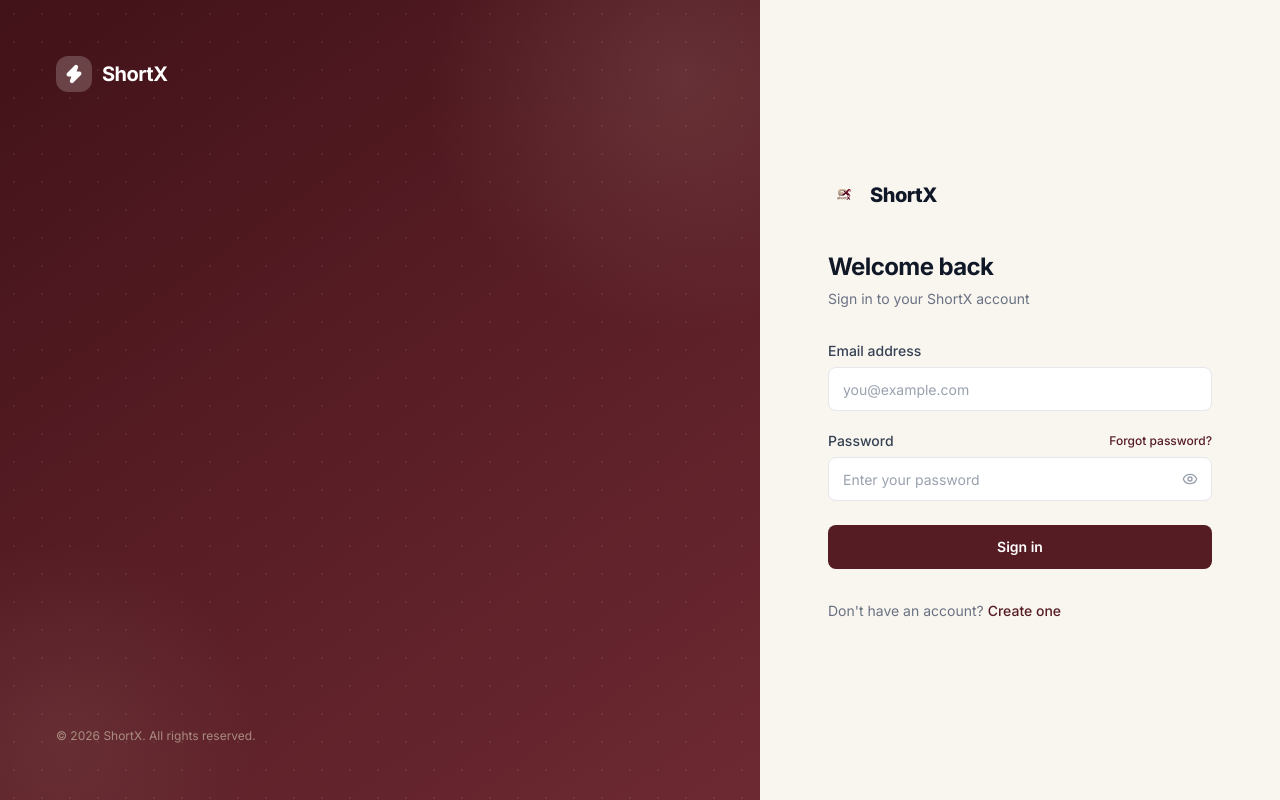
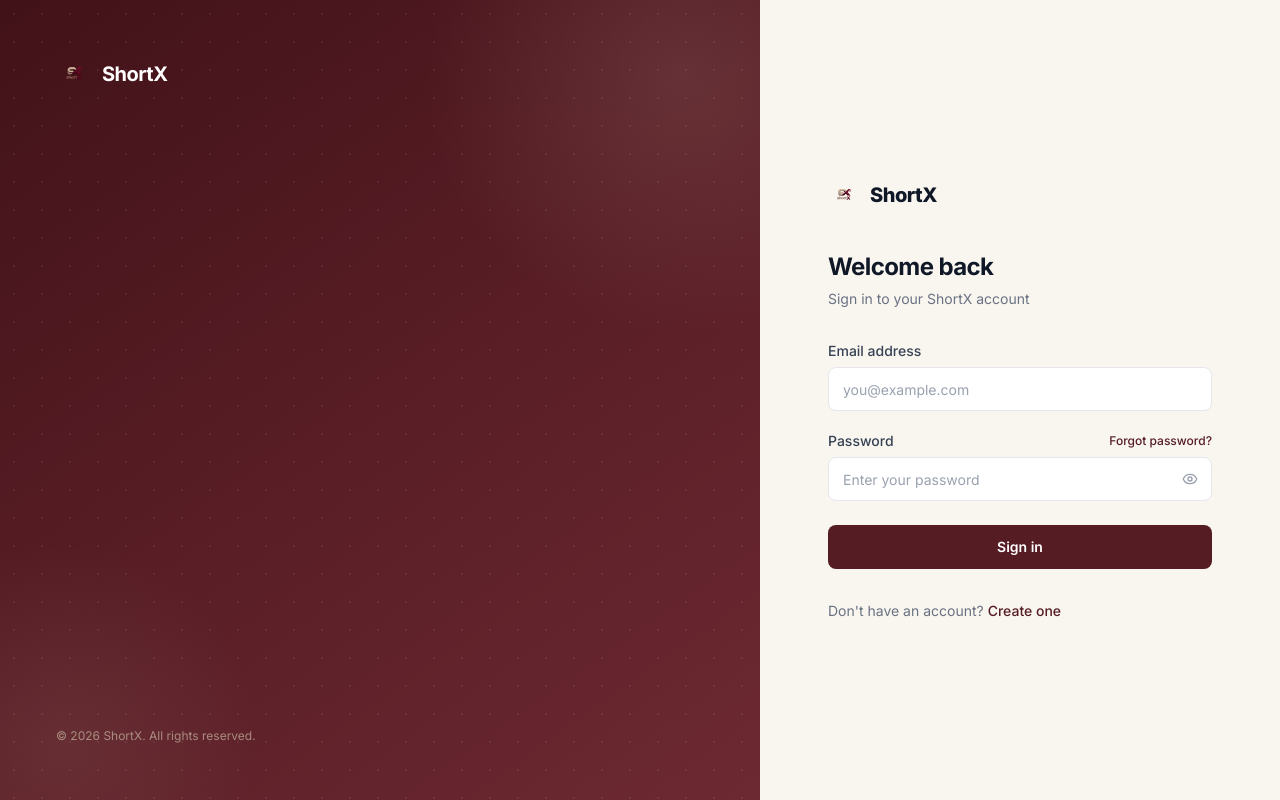
Before and after one commit to Gopika-Dileep/ShortX, a React (Vite) app in the folder Client/: page /login in a window 1280 px wide. Built offline with nearby package versions, Linux system fonts and the light colour scheme; no server answers.

Commit message:
fix: update brand logo in AuthLayout for login/signup pages

```diff
--- a/Client/src/components/AuthLayout.tsx
+++ b/Client/src/components/AuthLayout.tsx
@@ -32,9 +32,7 @@ export default function AuthLayout({ children }: AuthLayoutProps) {
 
         {/* Brand mark */}
         <div className="relative z-10 flex items-center gap-2.5">
-          <div className="w-9 h-9 rounded-xl bg-white/20 flex items-center justify-center backdrop-blur-sm">
-            <Zap className="w-5 h-5 text-white fill-white" />
-          </div>
+          <img src="/logo.png" alt="ShortX Logo" className="w-9 h-9 object-contain" />
           <span className="text-xl font-bold text-white tracking-tight">ShortX</span>
         </div>
 
```
